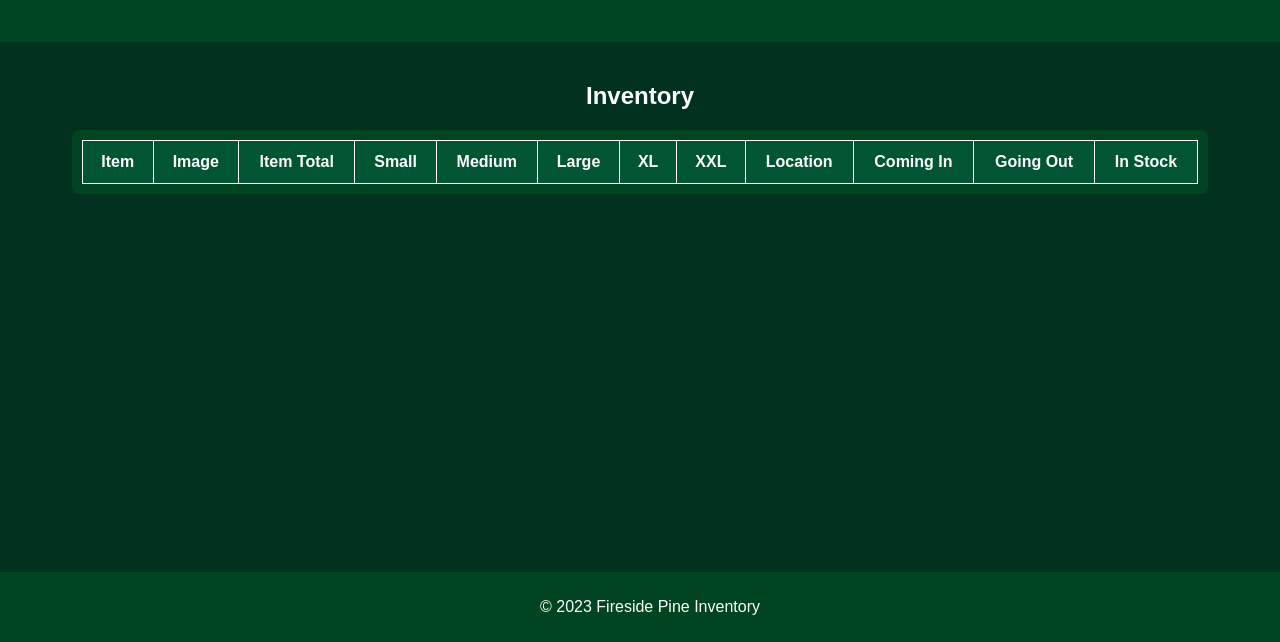
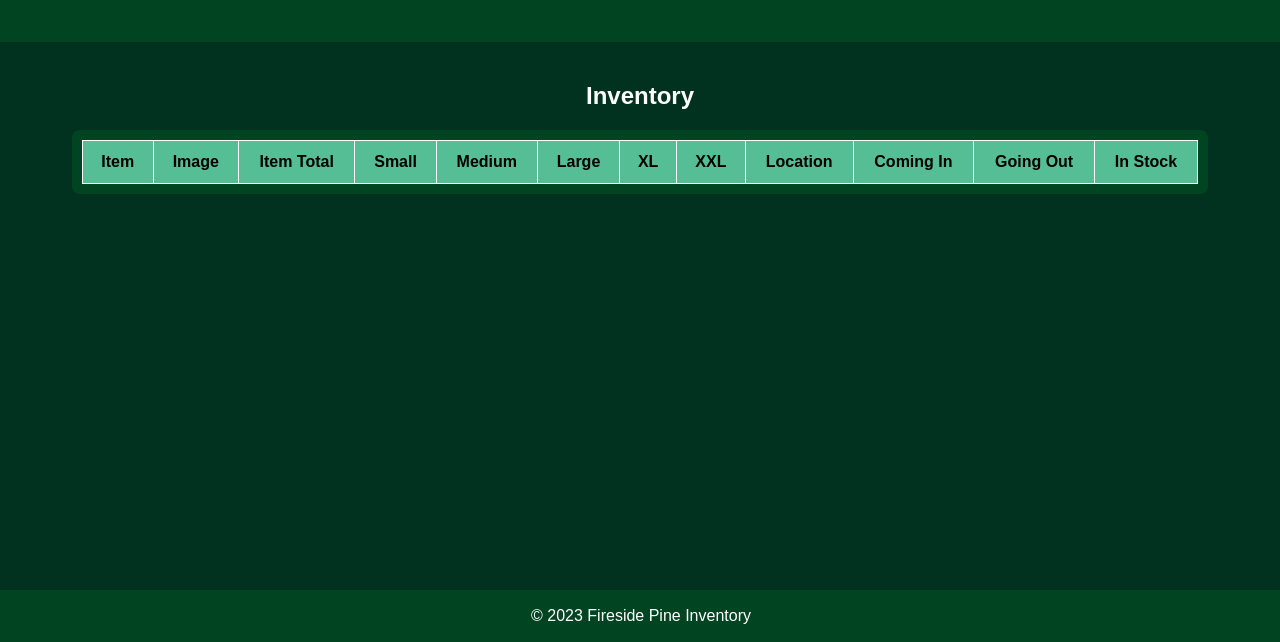
Before and after one commit to Venderbee/FiresidePineInventory, a plain HTML site: page index.html in a window 1280 px wide. Shown: the part 158-800 px from the top of the page. Drawn offline with Linux system fonts and the light colour scheme; a script that the page names is missing.

Commit message:
updated styleings

```diff
--- a/styles.css
+++ b/styles.css
@@ -51,7 +51,7 @@ table {
     width: 100%;
     border-collapse: collapse;
     font-size: 1em;
-    color: #ffffff;
+    color: #000000;
 }
 
 table th, table td {
@@ -61,11 +61,15 @@ table th, table td {
 }
 
 table th {
-    background-color: #015533; /* Another shade of dark green */
+    background-color: #55be94; /* Another shade of dark green */
 }
 
 table tr:nth-child(even) {
-    background-color: #016644; /* Darker shade for even rows */
+    background-color: #4da084; /* Darker shade for even rows */
+}
+
+table tr:nth-child(odd) {
+    background-color: #2f7660; /* Lighter shade for odd rows */
 }
 
 table tr:hover {
@@ -76,7 +80,7 @@ footer {
     background-color: #014421;
     color: #ffffff;
     text-align: center;
-    padding: 10px;
+    padding: 1px; /* Reduced padding */
     position: fixed;
     width: 100%;
     bottom: 0;
```
